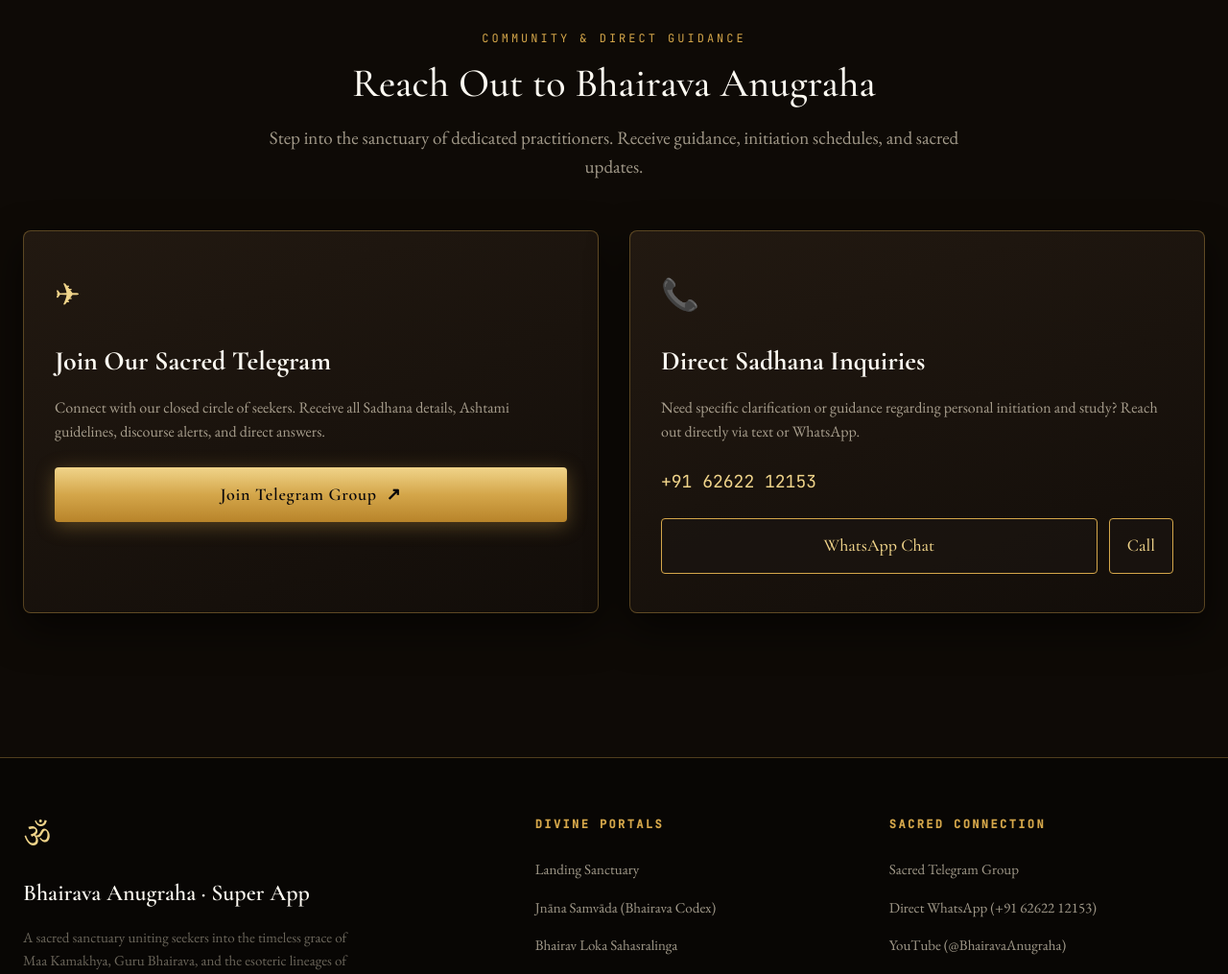
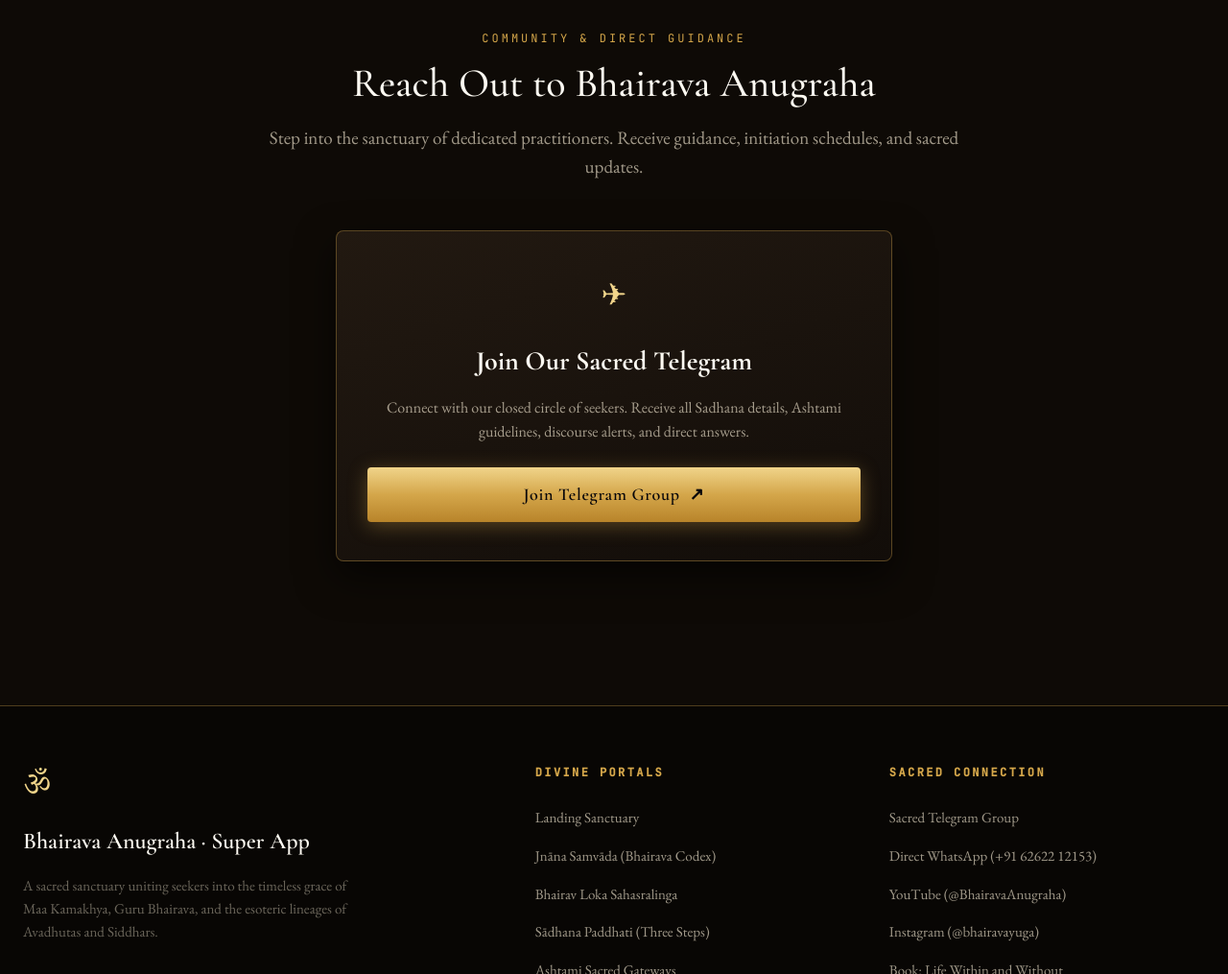
Before and after one commit to dynamo1933/superappbhairavaanugraha, a Flask app: page / in a window 1280 px wide. Shown: the part 5485-6500 px from the top of the page at 96% size. Run offline with Flask 3, Linux system fonts and the light colour scheme; some web fonts are replaced.

Commit message:
remove: Direct Sadhana Inquiries card from landing page

```diff
--- a/templates/index.html
+++ b/templates/index.html
@@ -249,9 +249,9 @@
     <p>Step into the sanctuary of dedicated practitioners. Receive guidance, initiation schedules, and sacred updates.</p>
   </div>
 
-  <div class="community-grid">
+  <div class="community-grid" style="max-width: 580px; margin: 0 auto;">
     <!-- Telegram Card -->
-    <div class="contact-card">
+    <div class="contact-card" style="text-align: center;">
       <div class="contact-icon">✈</div>
       <h3>Join Our Sacred Telegram</h3>
       <p>Connect with our closed circle of seekers. Receive all Sadhana details, Ashtami guidelines, discourse alerts, and direct answers.</p>
@@ -260,24 +260,6 @@
         <span>↗</span>
       </a>
     </div>
-
-    <!-- WhatsApp / Phone Card -->
-    <div class="contact-card">
-      <div class="contact-icon">📞</div>
-      <h3>Direct Sadhana Inquiries</h3>
-      <p>Need specific clarification or guidance regarding personal initiation and study? Reach out directly via text or WhatsApp.</p>
-      <div style="font-family: var(--mono); font-size: 18px; color: var(--gold-3); margin-bottom: 24px;">
-        +91 62622 12153
-      </div>
-      <div style="display: flex; gap: 12px; flex-wrap: wrap;">
-        <a href="https://wa.me/916262212153" target="_blank" rel="noopener" class="btn-gold-outline" style="flex: 1; justify-content: center;">
-          <span>WhatsApp Chat</span>
-        </a>
-        <a href="tel:+916262212153" class="btn-gold-outline" style="padding: 13px 18px;">
-          <span>Call</span>
-        </a>
-      </div>
-    </div>
   </div>
 </section>
 {% endblock %}
```
